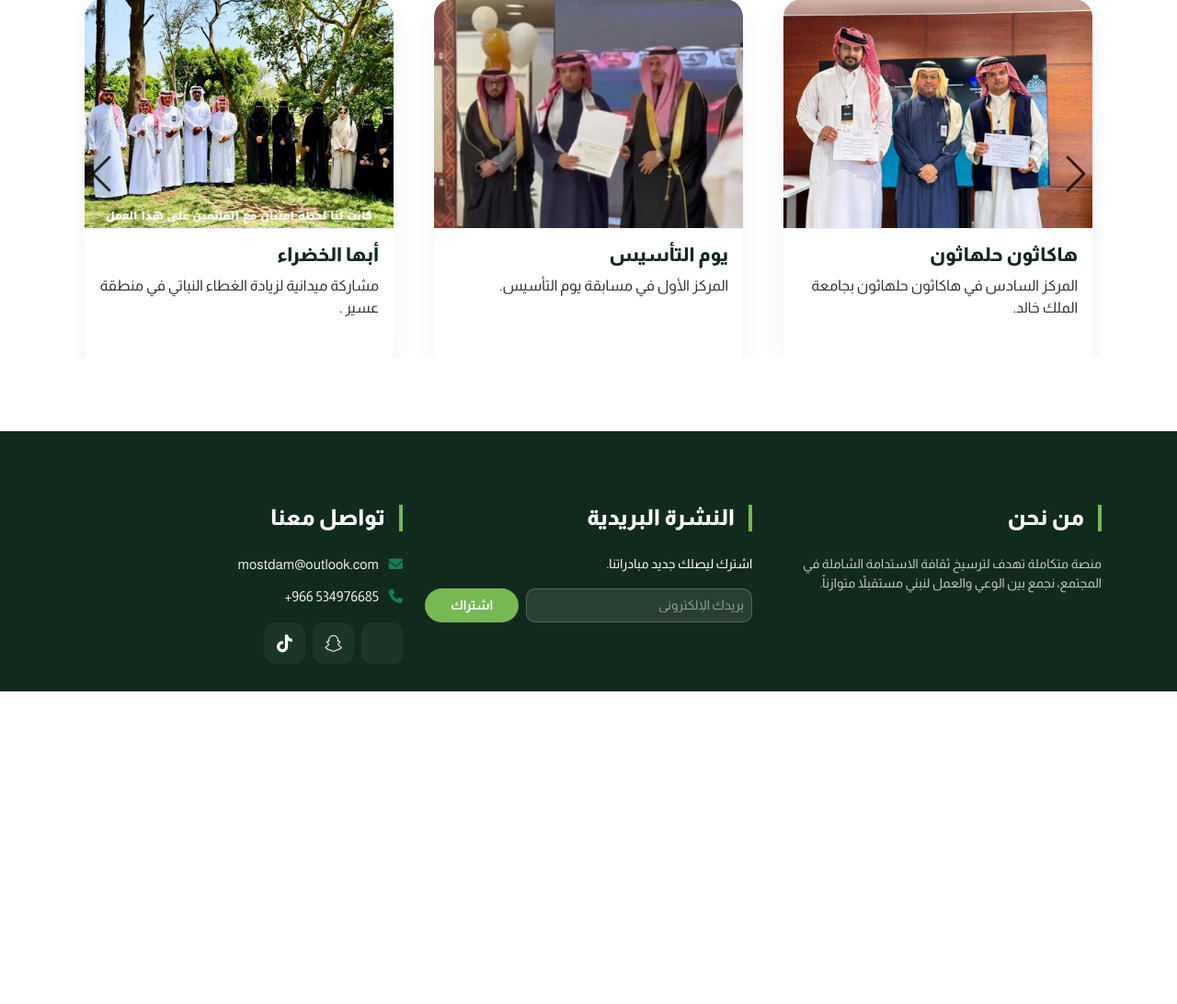
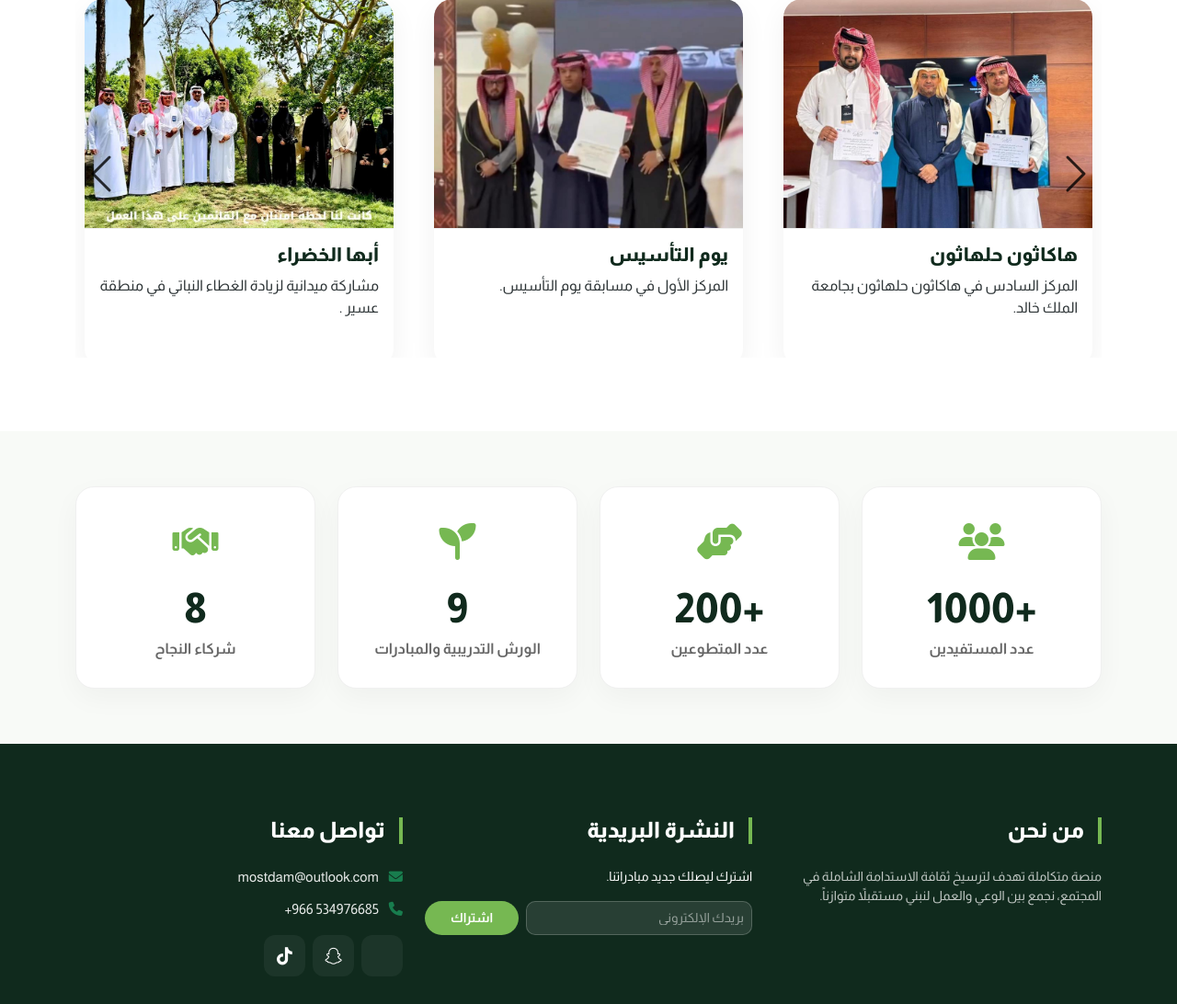
Before and after one commit to Lool-q1/mostdam, a Flask app: page / in a window 1280 px wide. Shown: the part 1586-2678 px from the top of the page at 92% size. Before the commit the page ends 2338 px from the top, so only its background shows below. Run offline with Flask 3, Linux system fonts and the light colour scheme.

Commit message:
اضافة بطايق للارقام وتديل بعض الصور

```diff
--- a/templates/index.html
+++ b/templates/index.html
@@ -156,6 +156,69 @@
         .social-icon { width: 45px; height: 45px; background: rgba(255, 255, 255, 0.05); color: white; display: flex; align-items: center; justify-content: center; border-radius: 12px; font-size: 1.2rem; transition: 0.3s; text-decoration: none; }
         .social-icon:hover { background: var(--primary-green); color: white; transform: translateY(-5px); }
         .copyright-bar { text-align: center; padding-top: 40px; margin-top: 40px; border-top: 1px solid rgba(255, 255, 255, 0.08); color: rgba(255, 255, 255, 0.5); }
+
+        .carousel-control-prev, .carousel-control-next {
+    width: 5%;
+    opacity: 0.8;
+}
+
+/* التأكد من أن الصور تغطي المساحة المخصصة لها بالكامل وبشكل متناسق */
+.achievement-img {
+    height: 250px; /* يمكنك تعديل الطول حسب رغبتك */
+    overflow: hidden;
+    background-color: #f8f9fa;
+}
+
+.achievement-card {
+    transition: transform 0.3s ease;
+}
+
+.achievement-card:hover {
+    transform: translateY(-5px);
+}
+
+        /* --- تنسيق قسم لغة الأرقام --- */
+.stats-section {
+    padding: 60px 0;
+    background-color: var(--soft-bg); /* نفس الخلفية المريحة للعين المستخدمة في الهوية */
+}
+
+.stat-card {
+    background: white;
+    padding: 30px 20px;
+    border-radius: 20px;
+    text-align: center;
+    box-shadow: 0 10px 30px rgba(0, 0, 0, 0.04);
+    border: 1px solid #f0f0f0;
+    transition: all 0.3s ease;
+    height: 100%;
+}
+
+.stat-card:hover {
+    transform: translateY(-8px);
+    border-color: var(--primary-green);
+    box-shadow: 0 15px 35px rgba(118, 184, 82, 0.1);
+}
+
+.stat-icon {
+    font-size: 2.5rem;
+    color: var(--primary-green);
+    margin-bottom: 15px;
+}
+
+.stat-number {
+    font-size: 2.8rem;
+    font-weight: 800;
+    color: var(--dark-forest);
+    line-height: 1.2;
+    margin-bottom: 5px;
+}
+
+.stat-label {
+    font-size: 1rem;
+    color: #666;
+    font-weight: 700;
+}
     </style>
 </head>
 <body>
@@ -282,7 +345,7 @@
                         <div class="col-md-4">
                             <div class="achievement-card">
                                 <div class="achievement-img">
-                                    <img src="{{ url_for('static', filename='الهندسة_الميكانيكية.png') }}" class="img-fluid w-100 h-100" style="object-fit: cover;">
+                                    <img src="{{ url_for('static', filename='استدامه.png') }}" class="img-fluid w-100 h-100" style="object-fit: cover;">
                                 </div>
                                 <div class="achievement-body p-3">
                                     <h4 class="achievement-name">ورشةالإستدامة في الهندسة الميكانيكية  </h4>
@@ -293,7 +356,7 @@
                         <div class="col-md-4">
                             <div class="achievement-card">
                                 <div class="achievement-img">
-                                    <img src="{{ url_for('static', filename='استدامه.png') }}" class="img-fluid w-100 h-100" style="object-fit: cover;">
+                                    <img src="{{ url_for('static', filename='هندسة_الصناعية.png') }}" class="img-fluid w-100 h-100" style="object-fit: cover;">
                                 </div>
                                 <div class="achievement-body p-3">
                                     <h4 class="achievement-name">ورشةالإستدامة في الهندسة الصناعية </h4>
@@ -362,7 +425,7 @@
                         <div class="col-md-4">
                             <div class="achievement-card">
                                 <div class="achievement-img">
-                                    <img src="{{ url_for('static', filename='استدامه.png') }}" class="img-fluid w-100 h-100" style="object-fit: cover;">
+                                    <img src="{{ url_for('static', filename='الزراعة_المائية.png') }}" class="img-fluid w-100 h-100" style="object-fit: cover;">
                                 </div>
                                 <div class="achievement-body p-3">
                                     <h4 class="achievement-name">ورشة الزراعة المائية  </h4>
@@ -375,7 +438,7 @@
                     <div class="col-md-4">
                             <div class="achievement-card">
                                 <div class="achievement-img">
-                                    <img src="{{ url_for('static', filename='أجاويد.png') }}" class="img-fluid w-100 h-100" style="object-fit: cover;">
+                                    <img src="{{ url_for('static', filename='استدامه.png') }}" class="img-fluid w-100 h-100" style="object-fit: cover;">
                                 </div>
                                 <div class="achievement-body p-3">
                                     <h4 class="achievement-name">مشاركة أجاويد(تطبيق المفتاح) </h4>
@@ -386,7 +449,7 @@
                         <div class="col-md-4">
                             <div class="achievement-card">
                                 <div class="achievement-img">
-                                    <img src="{{ url_for('static', filename='استدامه.png') }}" class="img-fluid w-100 h-100" style="object-fit: cover;">
+                                    <img src="{{ url_for('static', filename='مبادرة_افطار.png') }}" class="img-fluid w-100 h-100" style="object-fit: cover;">
                                 </div>
                                 <div class="achievement-body p-3">
                                     <h4 class="achievement-name">مبادرة إفطار مستدام </h4>
@@ -394,6 +457,7 @@
                                 </div>
                             </div>
                         </div>
+
 
                     </div> </div> </div> <button class="carousel-control-prev" type="button" data-bs-target="#achievementsCarousel" data-bs-slide="prev">
                 <span class="carousel-control-prev-icon" aria-hidden="true" style="filter: invert(1); transform: scale(1.5);"></span>
@@ -404,28 +468,56 @@
         </div>
     </div>
 </section>
-<style>
- /* تنسيق الأسهم لتكون واضحة وجانبية */
-.carousel-control-prev, .carousel-control-next {
-    width: 5%;
-    opacity: 0.8;
-}
 
-/* التأكد من أن الصور تغطي المساحة المخصصة لها بالكامل وبشكل متناسق */
-.achievement-img {
-    height: 250px; /* يمكنك تعديل الطول حسب رغبتك */
-    overflow: hidden;
-    background-color: #f8f9fa;
-}
 
-.achievement-card {
-    transition: transform 0.3s ease;
-}
+<section class="stats-section">
+    <div class="container">
+        <div class="row g-4 justify-content-center">
 
-.achievement-card:hover {
-    transform: translateY(-5px);
-}
-</style>
+            <div class="col-md-3 col-sm-6">
+                <div class="stat-card">
+                    <div class="stat-icon">
+                        <i class="fas fa-users"></i>
+                    </div>
+                    <div class="stat-number">+1000</div>
+                    <div class="stat-label">عدد المستفيدين</div>
+                </div>
+            </div>
+
+            <div class="col-md-3 col-sm-6">
+                <div class="stat-card">
+                    <div class="stat-icon">
+                        <i class="fas fa-hands-helping"></i>
+                    </div>
+                    <div class="stat-number">+200</div>
+                    <div class="stat-label">عدد المتطوعين</div>
+                </div>
+            </div>
+
+            <div class="col-md-3 col-sm-6">
+                <div class="stat-card">
+                    <div class="stat-icon">
+                        <i class="fas fa-seedling"></i>
+                    </div>
+                    <div class="stat-number">9</div>
+                    <div class="stat-label">الورش التدريبية والمبادرات</div>
+                </div>
+            </div>
+
+            <div class="col-md-3 col-sm-6">
+                <div class="stat-card">
+                    <div class="stat-icon">
+                        <i class="fas fa-handshake"></i>
+                    </div>
+                    <div class="stat-number">8</div>
+                    <div class="stat-label">شركاء النجاح</div>
+                </div>
+            </div>
+
+        </div>
+    </div>
+
+</section>
 
 <footer id="interactiveFooter">
     <div class="container">
@@ -460,7 +552,7 @@
                     <a href="https://x.com/mostdam_1" target="_" class="social-icon" title="منصة X">
                         <i class="fa-brands fa-x-twitter"></i>
                     </a>
-                    <a href="https://www.snapchat.com/add/YOUR_USER" target="_blank" class="social-icon" title="سناب شات">
+                    <a href="https://www.snapchat.com/@mostdam_1" target="_blank" class="social-icon" title="سناب شات">
                         <i class="fa-brands fa-snapchat"></i>
                     </a>
                     <a href="https://www.tiktok.com/@mostdam_1" target="_blank" class="social-icon" title="تيك توك">
```
Also changed, not shown: static/الزراعة_المائية.png (renamed from static/أجاويد.png), static/مبادرة_افطار.png (added), static/هندسة_الصناعية.png (added).
